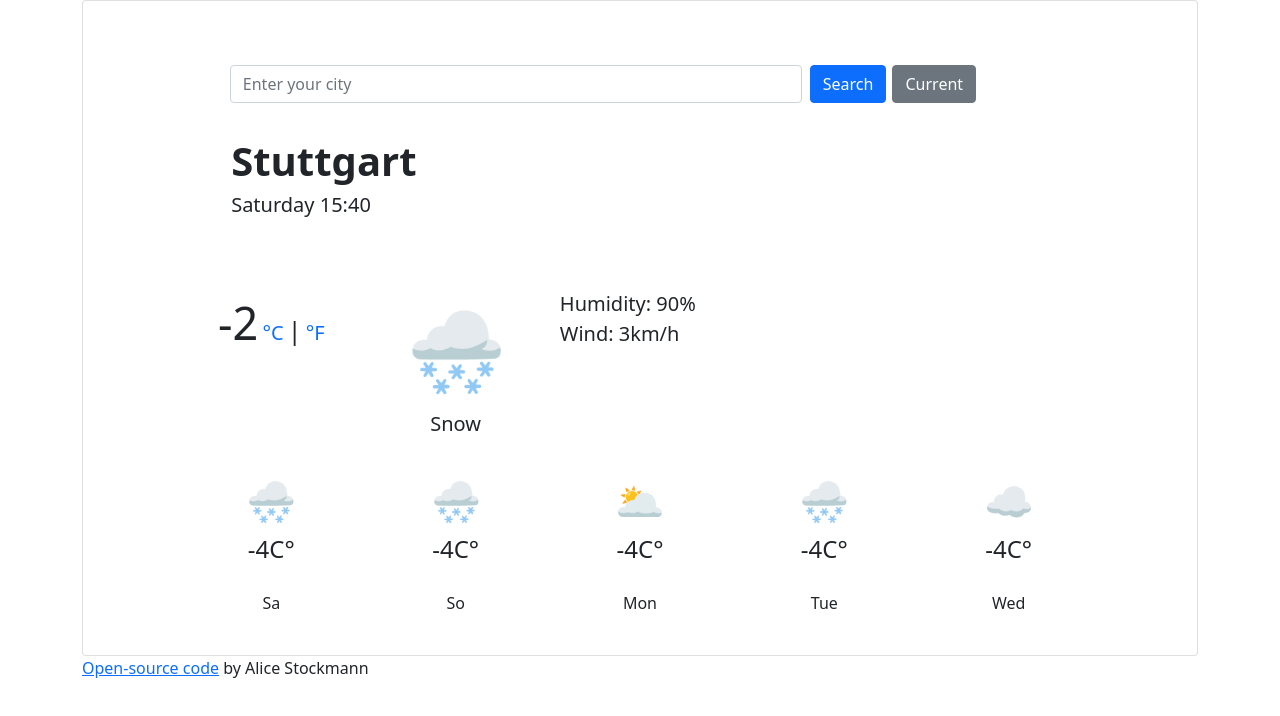
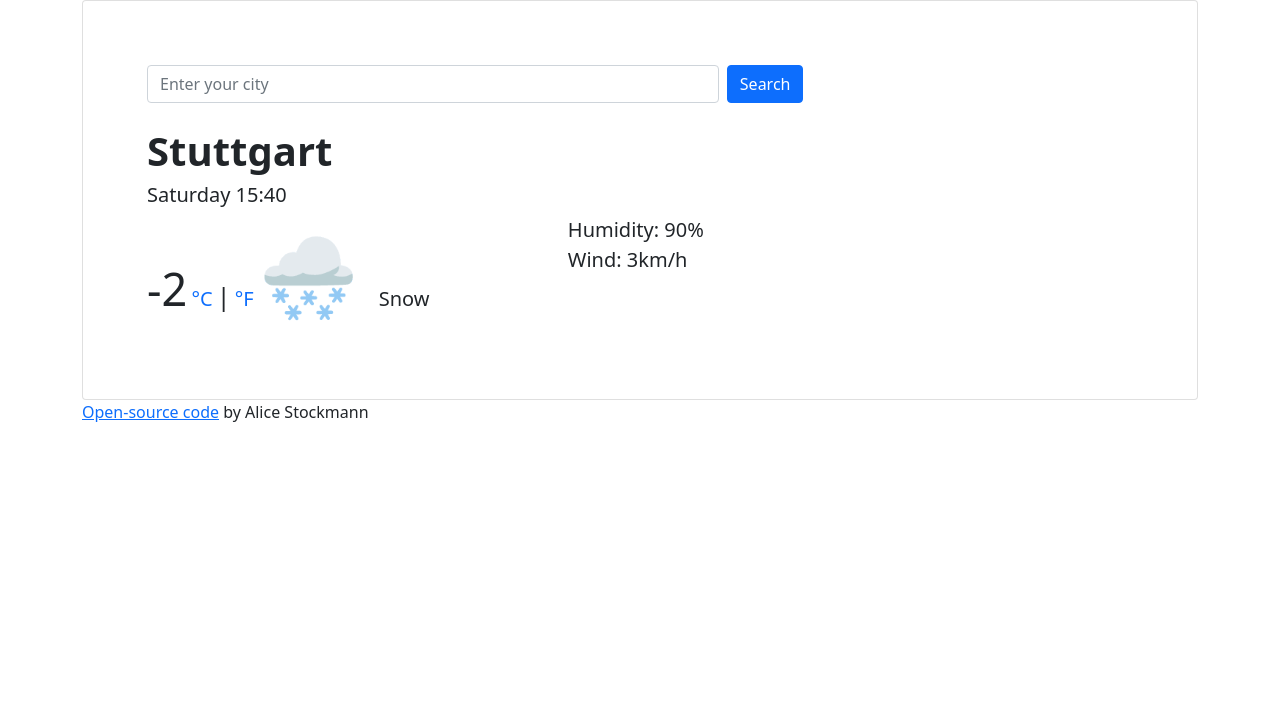
Before and after one commit to Alistoc/Weather-App, a plain HTML site: page index.html in a window 1280 px wide. Drawn offline with nearby package versions, Linux system fonts and the light colour scheme; no server answers.

Commit message:
cleaned code

```diff
--- a/index.html
+++ b/index.html
@@ -15,13 +15,13 @@
     <link rel="stylesheet" href="src/style.css" />
   </head>
   <body>
+    <div class="weatherApp">
     <div class="container">
       <div class="card">
         <div class="card-body">
           <div class="m-5">
             <form id="search-form">
               <div class="row g-2">
-                <div class="col-1 p-4"></div>
                 <div class="col-7">
                   <input
                     type="search"
@@ -30,48 +30,33 @@
                     placeholder="Enter your city"
                   />
                 </div>
-                <div class="col-1">
+                <div class="col-2">
                   <button type="submit" class="btn btn-primary" id="search">
                     Search
-                  </button>
-                </div>
-                <div class="col-1">
-                  <button
-                    type="button"
-                    class="btn btn-secondary"
-                    id="current-geo"
-                  >
-                    Current
                   </button>
                 </div>
               </div>
             </form>
             <div class="row">
-              <div class="col-1 p-4"></div>
-              <div class="col-11">
+              <div class="col-12">
                 <h1 class="fw-bold pt-4" id="current-city">Stuttgart</h1>
               </div>
             </div>
             <div class="row">
-              <div class="col-1 p-4"></div>
-              <div class="col-11">
+              <div class="col-12">
                 <h5 id="todayTime">Today 12:56</h5>
               </div>
             </div>
-          </div>
-          <div class="mt-5 ms-0">
+
             <div class="row">
-              <div class="col-1 p-4"></div>
-              <div class="col-2 text-center">
-                <span class="fs-0 pl-6" id="temperature-today">-2</span>
+              <div class="col-5">
+               <span class="fs-0 pl-6" id="temperature-today">-2</span>
                 <span class="units">
                   <a href="#" id="celcius">°C</a>
                   <span id="seperator">|</span>
                   <a href="#" id="fahrenheit">°F</a>
                 </span>
-              </div>
-              <div class="col-2 text-center">
-                <span id="weather-icon">🌨</span><br />
+                <icon id="weather-icon">🌨</span>
                 <span class="fs-5">Snow</span>
               </div>
               <div class="col-7 fs-5">
@@ -79,41 +64,8 @@
                 <br />
                 Wind: <span id="wind">3km/h</span>
               </div>
+          </div>
             </div>
-          </div>
-          <div class="mt-2 ms-0">
-            <div class="row text-center">
-              <div class="col-1 p-4"></div>
-              <div class="col-2 p-4">
-                <span class="fs-1">🌨 </span>
-                <br />
-                <span class="fs-4">-4C°</span>
-                <br />
-                <div class="pt-4 fs-6">Sa</div>
-              </div>
-              <div class="col-2 p-4">
-                <span class="fs-1">🌨</span> <br />
-                <span class="fs-4">-4C°</span><br />
-                <div class="pt-4 fs-6">So</div>
-              </div>
-              <div class="col-2 p-4">
-                <span class="fs-1">🌥 </span><br />
-                <span class="fs-4">-4C°</span><br />
-                <div class="pt-4 fs-6">Mon</div>
-              </div>
-              <div class="col-2 p-4">
-                <span class="fs-1">🌨 </span><br />
-                <span class="fs-4">-4C°</span><br />
-                <div class="pt-4 fs-6">Tue</div>
-              </div>
-              <div class="col-2 p-4">
-                <span class="fs-1">☁ </span><br />
-                <span class="fs-4">-4C°</span><br />
-                <div class="pt-4 fs-6">Wed</div>
-              </div>
-              <div class="col-1 p-4"></div>
-            </div>
-          </div>
         </div>
       </div>
     </div>
@@ -123,6 +75,8 @@
       >
       by Alice Stockmann
     </div>
+    </div>
+
     <script src="src/skript.js"></script>
   </body>
 </html>
```
